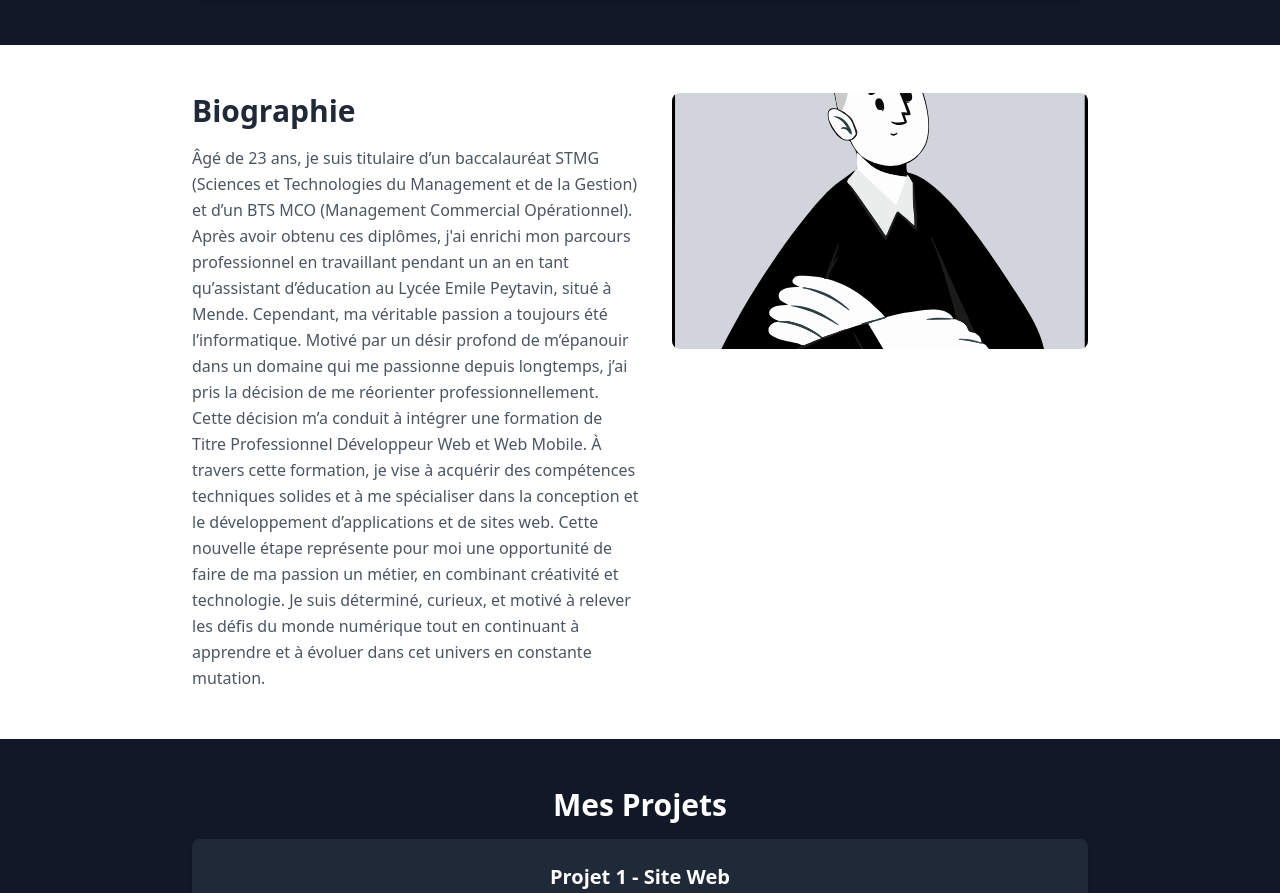
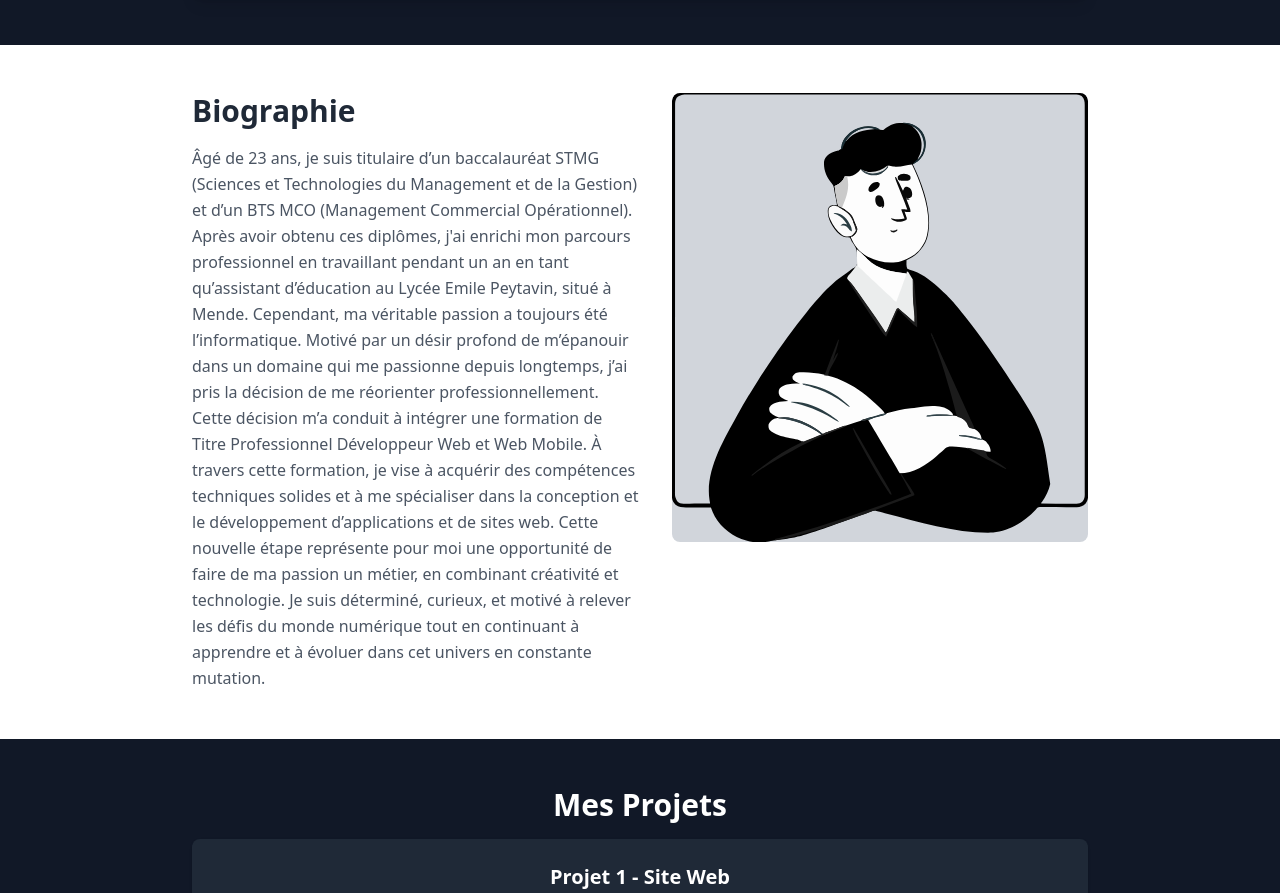
Before and after one commit to theog48/brief2, a plain HTML site: page index.html in a window 1280 px wide. Shown: the part 1188-2081 px from the top of the page. Drawn offline with nearby package versions, Linux system fonts and the light colour scheme.

Commit message:
update image

```diff
--- a/index.html
+++ b/index.html
@@ -147,8 +147,8 @@
             </div>
             <!-- Image à droite -->
             <div class="lg:w-1/2 lg:pl-8 mt-6 lg:mt-0">
-                <div class="w-full h-64 bg-gray-300 rounded-lg overflow-hidden flex items-center justify-center">
-                    <img src="images/logo.svg" alt="Image Biographie" class="object-cover w-full h-full">
+                <div class="w-full bg-gray-300 rounded-lg overflow-hidden flex items-center justify-center">
+                    <img src="images/logo.svg" alt="Image Biographie" class="w-auto h-auto max-w-full max-h-full">
                 </div>
             </div>
         </div>
```
